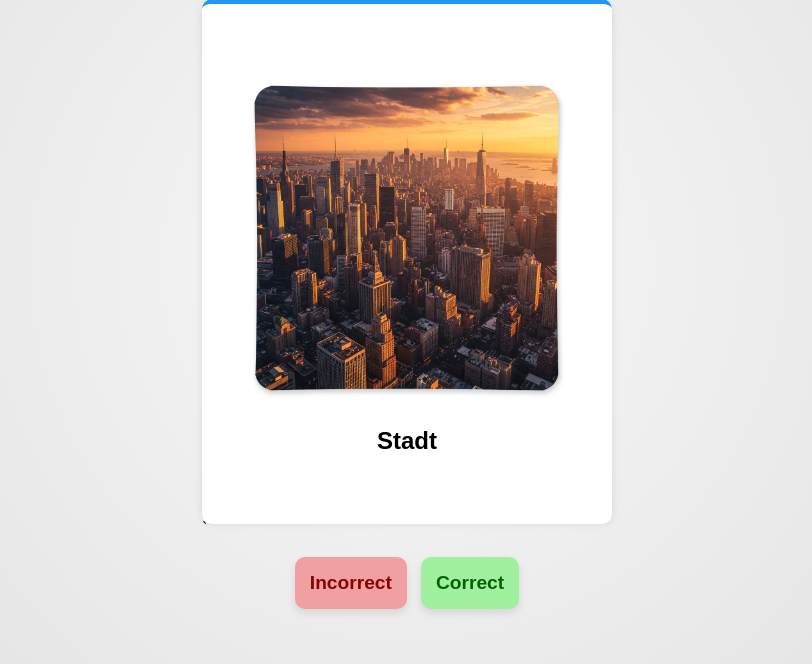
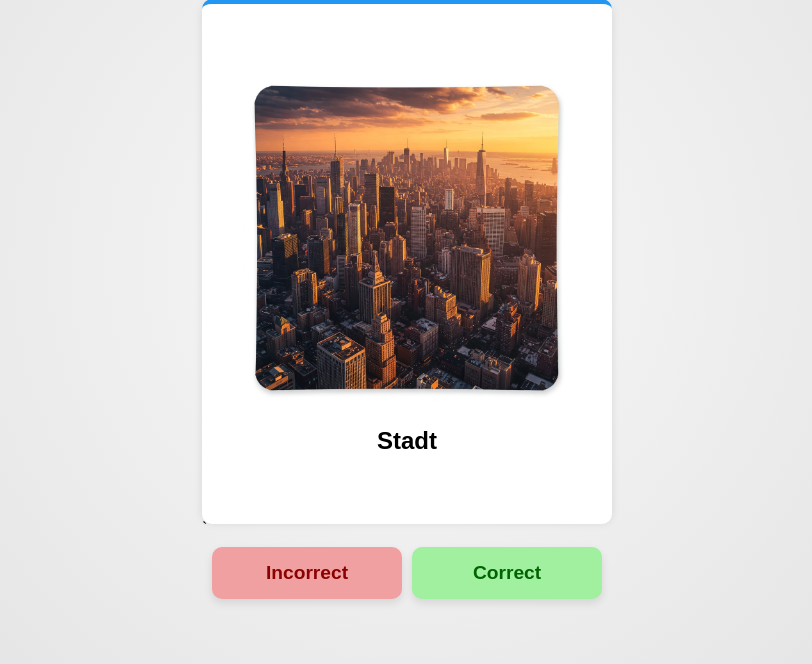
Before and after one commit to noahhaasis/flashcards, a Django app: page / in a window 1280 px wide. Shown: the part 136-800 px from the top of the page, without its empty margins (233-1045 px from the left). Run offline with Django 4.2, Linux system fonts and the light colour scheme; data comes from the database, SQL or seed files in the repository; both versions use the stored data as it was after the commit.

Commit message:
Add more cards

```diff
--- a/cards/static/css/styles.css
+++ b/cards/static/css/styles.css
@@ -32,7 +32,7 @@
 }
 
   #container { /* New container for card and buttons */
-        margin-top: 80px;
+        margin-top: 70px;
       display: flex;
       flex-direction: column; /* Arrange card and buttons vertically */
       align-items: center;     /* Center horizontally within the container */
@@ -92,10 +92,10 @@
   transform: rotateY(180deg);
   border-top: 5px solid #4caf50; /* Green border */
   }
-  .button-container {
+  #card-form {
     display: flex;
     justify-content: center;
-  margin-top: 20px;
+    margin-top: 10px;
     width: 400px;
     max-width: 90vw; /* Limit the width to 90% of the viewport width */
     margin-left: auto;
--- a/cards/templates/card.html
+++ b/cards/templates/card.html
@@ -14,8 +14,7 @@
       </div>
   </div>`
 
-  <div class="button-container">
-    <form>
+  <form id="card-form">
     {% csrf_token %}
     <input
       type="submit"
@@ -35,4 +34,3 @@
       ></input>
   </form>
 </div>
-</div>
```
Also changed, not shown: cards/static/images/airport.jpg (added), cards/static/images/apartment.jpg (added), cards/static/images/bridge.jpg (added), cards/static/images/city.jpg (added), cards/static/images/court.jpg (added), cards/static/images/farm.jpg (added), cards/static/images/hotel.jpg (added), cards/static/images/house.jpg (added), cards/static/images/office.jpg (added), db.sqlite3, 5 other files. Lines whose indentation alone changed are shown as unchanged.
